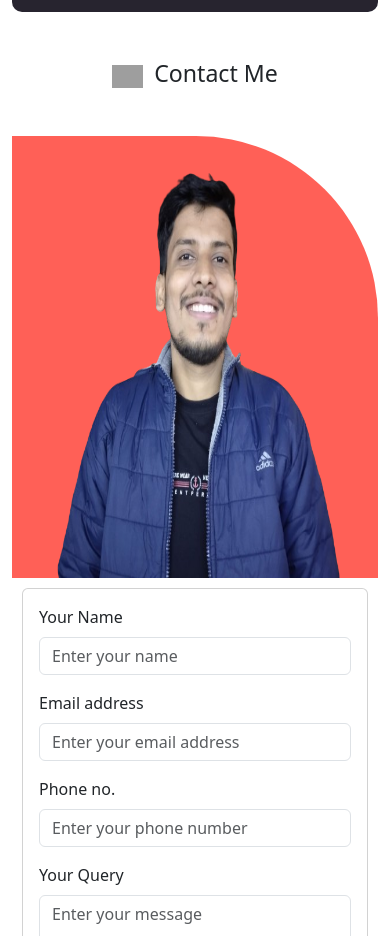
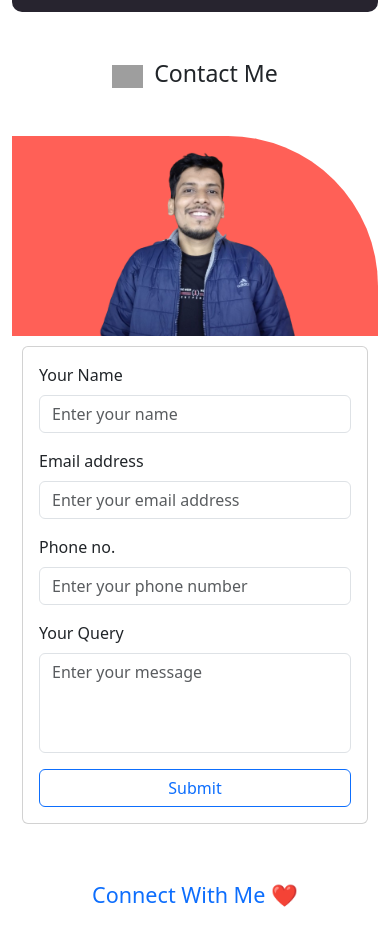
Before and after one commit to anand8126/Anand-CV, a plain HTML site: page index.html in a window 390 px wide. Shown: the part 6258-7194 px from the top of the page. Drawn offline with nearby package versions, Linux system fonts and the light colour scheme; grey boxes are pictures that could not be loaded.

Commit message:
Your commit message here

```diff
--- a/index.html
+++ b/index.html
@@ -616,7 +616,8 @@
           <div class="col-md-6">
             <div class="left-side text-center">
               <div class="card-body">
-                <img src="anand-bg.png" alt="" style="height: 442px" />
+                <!-- <img src="anand-bg.png" alt="" style="height: 442px" /> -->
+                <img src="anand-bg.png" class="card-img-top" alt="..." >
               </div>
             </div>
           </div>
--- a/style.css
+++ b/style.css
@@ -182,3 +182,19 @@ p.dot {
     height: 100%;
   }
 }
+
+@media screen and (max-width:400px) {
+
+
+.left-side{
+  height: 100%;
+  background-color: #ff6057;
+  border-top-right-radius: 150px;
+}
+
+
+  .left-side .card-body img{
+    width: 200px;
+    height: 100%;
+  }
+}
```
